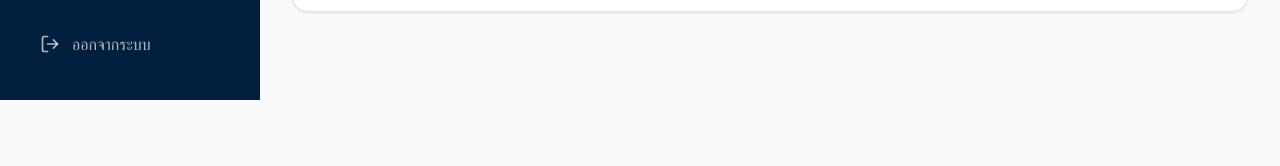
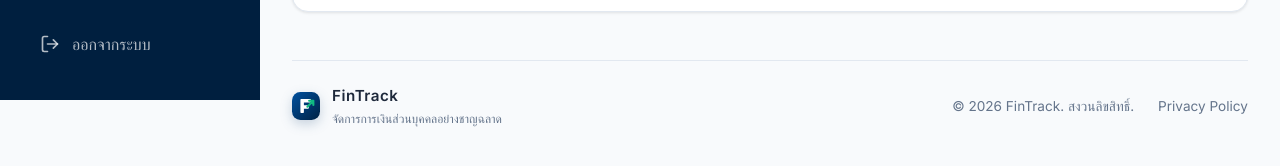
Before and after one commit to Tanakorn12345/expense-tracker, a React (Vite) app: page /history in a window 1280 px wide. Shown: the part 700-866 px from the top of the page. Before the commit the page ends 800 px from the top, so only its background shows below. Built offline with nearby package versions, Linux system fonts and the light colour scheme; no server answers.

Commit message:
feat: user specific notifications and pdpa privacy modal

```diff
--- a/src/components/Footer.jsx
+++ b/src/components/Footer.jsx
@@ -1,9 +1,32 @@
 import React from 'react';
 import Logo from './Logo';
 import { useLanguage } from '../contexts/LanguageContext';
+import Swal from 'sweetalert2';
 
 const Footer = () => {
   const { language } = useLanguage();
+
+  const handlePrivacyClick = (e) => {
+    e.preventDefault();
+    Swal.fire({
+      title: 'ประกาศความเป็นส่วนตัว (Privacy Policy)',
+      html: `
+        <div style="text-align: left; font-size: 0.9rem; line-height: 1.6; color: var(--text-main);">
+          <p><strong>Fintrack</strong> (ซึ่งต่อไปในประกาศนี้จะเรียกว่า “บริษัทฯ”) ตระหนักและให้ความสำคัญอย่างยิ่งยวดต่อสิทธิในความเป็นส่วนตัวและการคุ้มครองข้อมูลส่วนบุคคลของลูกค้า คู่ค้า พนักงาน ผู้เยี่ยมชมเว็บไซต์ และบุคคลใด ๆ ที่มีความสัมพันธ์กับบริษัทฯ (ซึ่งต่อไปจะเรียกว่า “ท่าน”)</p>
+          <p>ข้อมูลส่วนบุคคลของท่านถือเป็นสิ่งมีค่าและต้องได้รับความคุ้มครองตามกฎหมายอย่างเคร่งครัด บริษัทฯ จึงได้จัดทำประกาศนโยบายความเป็นส่วนตัวฉบับนี้ขึ้น เพื่ออธิบายให้ท่านทราบถึงแนวทางปฏิบัติ วิธีการ ขอบเขต วัตถุประสงค์อันชอบด้วยกฎหมาย ตลอดจนรายละเอียดเชิงลึกเกี่ยวกับการเก็บรวบรวม การประมวลผล การใช้ การเปิดเผย และการรักษาความปลอดภัยข้อมูลส่วนบุคคลของท่าน</p>
+          <p>ภายใต้มาตรฐานการทำงานตามพระราชบัญญัติคุ้มครองข้อมูลส่วนบุคคล พ.ศ. 2562 (PDPA) และกฎหมายอื่นที่เกี่ยวข้อง</p>
+        </div>
+      `,
+      confirmButtonText: 'รับทราบ',
+      confirmButtonColor: 'var(--primary-main)',
+      width: '600px',
+      padding: '2rem',
+      customClass: {
+        title: 'privacy-modal-title',
+        htmlContainer: 'privacy-modal-content'
+      }
+    });
+  };
 
   return (
     <footer className="site-footer">
@@ -19,9 +42,7 @@ const Footer = () => {
         <div className="footer-meta">
           <span>© {new Date().getFullYear()} FinTrack. {language === 'th' ? 'สงวนลิขสิทธิ์.' : 'All rights reserved.'}</span>
           <div className="footer-links">
-            <a href="#">Privacy</a>
-            <span>•</span>
-            <a href="#">Terms</a>
+            <a href="#" onClick={handlePrivacyClick}>Privacy Policy</a>
           </div>
         </div>
       </div>
--- a/src/components/Layout.jsx
+++ b/src/components/Layout.jsx
@@ -1,5 +1,6 @@
 import React, { useEffect, useState, useRef } from 'react';
 import Sidebar from './Sidebar';
+import Footer from './Footer';
 import { Search, Bell, Globe, Menu, X, CheckCircle, Info } from 'lucide-react';
 import { useLanguage } from '../contexts/LanguageContext';
 import { useLocation } from 'react-router-dom';
@@ -21,10 +22,16 @@ const Layout = ({ children, searchQuery, setSearchQuery }) => {
   useEffect(() => {
     try {
       const storedUser = localStorage.getItem('user');
-      if (storedUser) setUser(JSON.parse(storedUser));
+      let currentUser = null;
+      if (storedUser) {
+        currentUser = JSON.parse(storedUser);
+        setUser(currentUser);
+      }
 
-      // Load mock notifications
-      const storedNotifs = localStorage.getItem('notifications');
+      if (currentUser) {
+        // Load mock notifications specific to user
+        const notifKey = `notifications_${currentUser.id}`;
+        const storedNotifs = localStorage.getItem(notifKey);
         if (storedNotifs) {
           setNotifications(JSON.parse(storedNotifs));
         } else {
@@ -33,7 +40,10 @@ const Layout = ({ children, searchQuery, setSearchQuery }) => {
             { id: 1, type: 'summary', text: 'สรุปยอดเงินคงเหลือประจำเดือนพร้อมใช้งานแล้ว', time: new Date().toISOString(), read: false },
           ];
           setNotifications(initial);
-        localStorage.setItem('notifications', JSON.stringify(initial));
+          localStorage.setItem(notifKey, JSON.stringify(initial));
+        }
+      } else {
+        setNotifications([]);
       }
     } catch (e) {
       console.error(e);
@@ -54,7 +64,9 @@ const Layout = ({ children, searchQuery, setSearchQuery }) => {
   const markAllRead = () => {
     const updated = notifications.map(n => ({ ...n, read: true }));
     setNotifications(updated);
-    localStorage.setItem('notifications', JSON.stringify(updated));
+    if (user) {
+      localStorage.setItem(`notifications_${user.id}`, JSON.stringify(updated));
+    }
   };
 
   const unreadCount = notifications.filter(n => !n.read).length;
@@ -157,7 +169,10 @@ const Layout = ({ children, searchQuery, setSearchQuery }) => {
             </div>
           </div>
         </div>
+        <div style={{ display: 'flex', flexDirection: 'column', minHeight: 'calc(100vh - 8rem)' }}>
           {children}
+          <Footer />
+        </div>
       </main>
     </div>
   );
```
Lines whose indentation alone changed are shown as unchanged.
